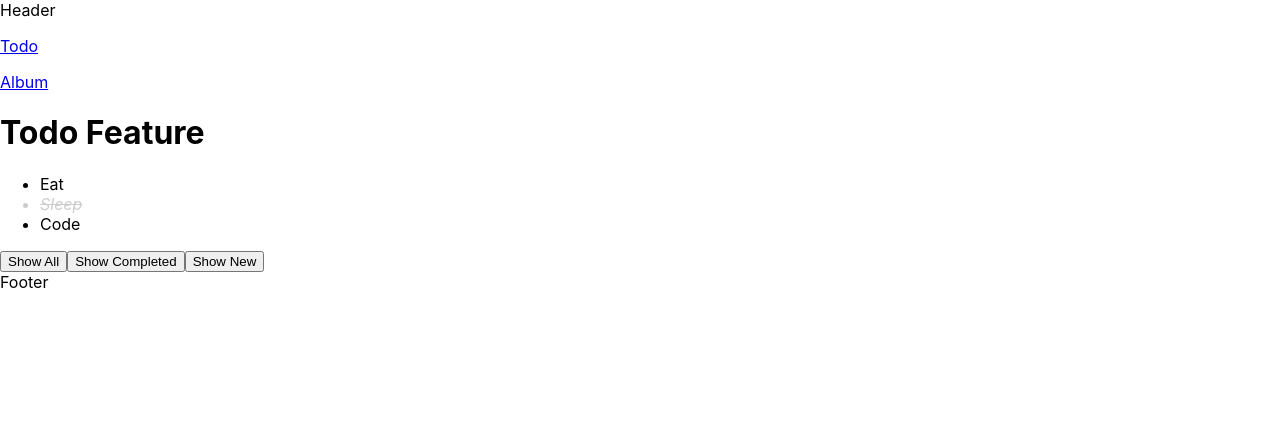
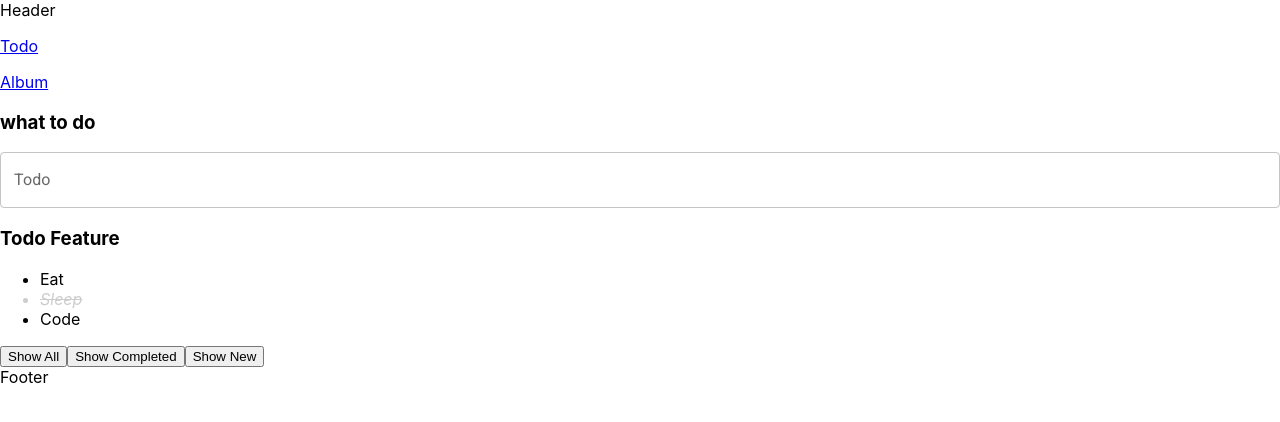
Before and after one commit to thuynguyen224/learn-reactJs, a React (Create React App) app: page /todos in a window 1280 px wide. Shown: the top 422 px of the page. Built offline with nearby package versions, Linux system fonts and the light colour scheme; no server answers.

Commit message:
custom field input

```diff
--- a/package.json
+++ b/package.json
@@ -5,6 +5,8 @@
   "dependencies": {
     "@emotion/react": "^11.14.0",
     "@emotion/styled": "^11.14.1",
+    "@hookform/error-message": "^2.0.1",
+    "@hookform/resolvers": "^5.2.2",
     "@mui/icons-material": "^9.0.0",
     "@mui/material": "^9.0.0",
     "@testing-library/dom": "^10.4.1",
@@ -16,9 +18,11 @@
     "query-string": "^9.3.1",
     "react": "^19.2.5",
     "react-dom": "^19.2.5",
+    "react-hook-form": "^7.75.0",
     "react-router-dom": "^7.14.2",
     "react-scripts": "5.0.1",
-    "web-vitals": "^2.1.4"
+    "web-vitals": "^2.1.4",
+    "yup": "^1.7.1"
   },
   "scripts": {
     "start": "react-scripts start",
--- /dev/null
+++ b/src/components/form-control/InputField/index.jsx
@@ -0,0 +1,32 @@
+import React from 'react';
+import PropTypes from 'prop-types';
+import { TextField } from '@mui/material';
+import { Controller } from 'react-hook-form';
+
+InputField.propTypes = {
+    form: PropTypes.object.isRequired,
+    name: PropTypes.string.isRequired,
+    label: PropTypes.string,
+    disable: PropTypes.bool,
+};
+
+function InputField(props) {
+    const { form, name, label, disable } = props;
+
+    return (
+        <Controller
+            name={name}
+            control={form.control}
+            render={({ field }) => (
+                <TextField
+                    fullWidth
+                    label={label}
+                    disabled={disable}
+                    {...field}
+                />
+            )}
+        />
+    );
+}
+
+export default InputField;
--- /dev/null
+++ b/src/features/Todo/components/TodoForm/index.jsx
@@ -0,0 +1,25 @@
+import React, { use } from 'react';
+import PropTypes from 'prop-types';
+import InputField from '../../../../components/form-control/InputField';
+import { useForm } from 'react-hook-form';
+TodoForm.propTypes = {
+    onsubmit: PropTypes.func,
+};
+
+function TodoForm(props) {
+    const form = useForm({
+        defaultValues: {
+            title: "",
+        }
+    });
+    const handleSubmit = (values) => {
+        console.log("Form submit: ", values);
+    };
+    return (
+        <form onSubmit={form.handleSubmit(handleSubmit)}>
+            <InputField name="title" label="Todo" form={form} />
+        </form>
+    );
+}
+
+export default TodoForm;
--- a/src/features/Todo/pages/ListPage/index.jsx
+++ b/src/features/Todo/pages/ListPage/index.jsx
@@ -2,6 +2,7 @@ import React, { useEffect, useMemo, useState } from "react";
 import TodoList from "../../components/TodoList";
 import { useLocation, useNavigate, useMatch } from "react-router-dom";
 import queryString from "query-string";
+import TodoForm from "../../components/TodoForm";
 function ListPage(props) {
     const initTodoList = [
         {
@@ -70,9 +71,15 @@ function ListPage(props) {
         return todoList.filter(todo => filterStatus === "all" || filterStatus === todo.status);
     }, [todoList, filterStatus]);
 
+    const handeTodoFormSubmit = (values) => {
+        console.log("Form submit: ", values);
+    }
     return (
         <div>
-            <h1>Todo Feature</h1>
+            <h3>what to do</h3>
+            <TodoForm onsubmit={handeTodoFormSubmit} />
+
+            <h3>Todo Feature</h3>
             <TodoList todoList={renderedTodoList} onTodoClick={handleTodoClick} />
             <div>
                 <button onClick={handleShowAllClick}>Show All</button>
```
Also changed, not shown: 1 other file (tests, documents, lock files or other folders).
